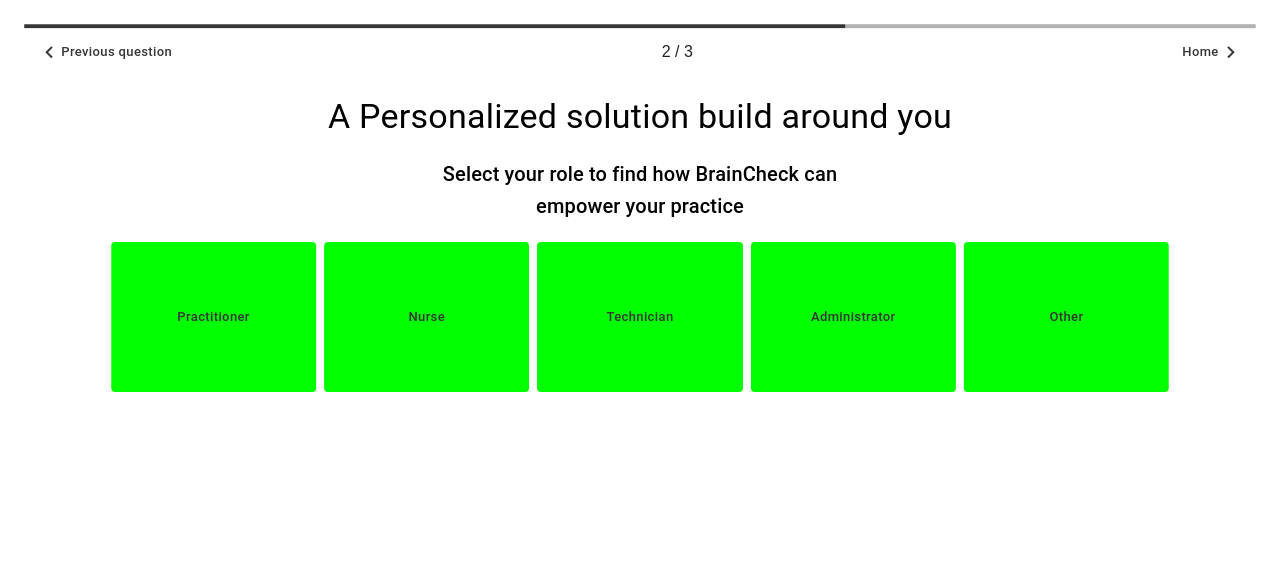
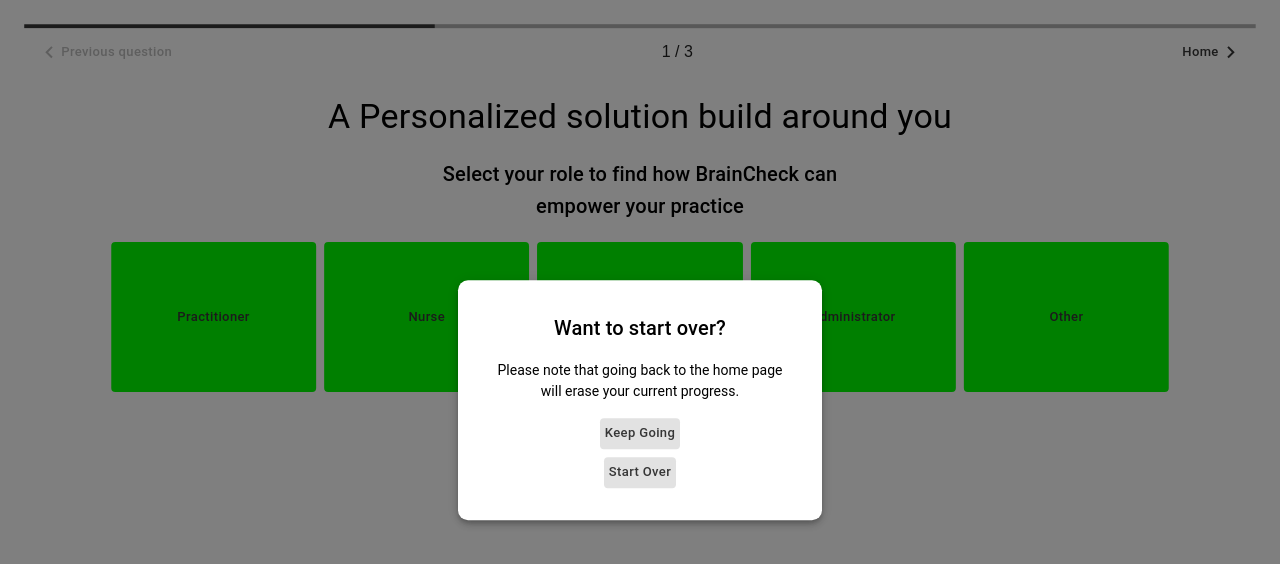
Before and after one commit to norrico31/braincheck, a React (Vite) app: page /select-role in a window 1280 px wide. Both pictures are taken after a click on the button "Home". Shown: the top 564 px of the page. Built offline with nearby package versions, Linux system fonts and the light colour scheme.

Commit message:
home functionality without going back to start

```diff
--- a/src/Pages/Home.tsx
+++ b/src/Pages/Home.tsx
@@ -85,5 +85,6 @@
     minWidth: 250,
     bgcolor: 'background.paper',
     boxShadow: 5,
+    borderRadius: '10px',
     p: 4,
 };
--- a/src/Pages/SelectRole.tsx
+++ b/src/Pages/SelectRole.tsx
@@ -1,4 +1,5 @@
 import * as React from 'react';
+import { useNavigate, useSearchParams } from "react-router-dom";
 import LinearProgress from '@mui/material/LinearProgress';
 import Typography from '@mui/material/Typography';
 import Container from '@mui/material/Container';
@@ -9,6 +10,10 @@
 import { Button } from '../shared/components';
 import KeyboardArrowLeft from '@mui/icons-material/KeyboardArrowLeft';
 import KeyboardArrowRight from '@mui/icons-material/KeyboardArrowRight';
+import Modal from '@mui/material/Modal';
+import Slide from '@mui/material/Slide';
+import IconButton from '@mui/material/IconButton';
+import CloseIcon from '@mui/icons-material/Close';
 
 function LinearWithValueLabel({ progress, handleProgress }: { progress: number; handleProgress: () => void }) {
     React.useEffect(() => {
@@ -58,11 +63,12 @@
     const [progress, setProgress] = React.useState(33.33)
     const maxSteps = steps.length;
     const [selectedLabel, setSelectedLabel] = React.useState<undefined | string>()
-    console.log(selectedLabel)
-    const handleNext = () => {
-        setActiveStep((prevActiveStep) => prevActiveStep + 1);
-        setProgress(progress + 33.33)
-    };
+    const [isOpenModalStart, setIsOpenModalStart] = React.useState(false);
+
+    // const handleNext = () => {
+    //     setActiveStep((prevActiveStep) => prevActiveStep + 1);
+    //     setProgress(progress + 33.33)
+    // };
 
     const handleBack = () => {
         setActiveStep((prevActiveStep) => prevActiveStep - 1);
@@ -80,7 +86,7 @@
                 nextButton={
                     <Button
                         size="small"
-                        onClick={handleNext}
+                        onClick={() => setIsOpenModalStart(true)}
                         disabled={activeStep === maxSteps - 1}
                     >
                         Home
@@ -115,6 +121,10 @@
                     </Grid>
                 ))}
             </Grid>
+            <ModalStart open={isOpenModalStart} handleClose={() => {
+                setSelectedLabel(undefined)
+                setIsOpenModalStart(false)
+            }} />
         </Box>
     )
 }
@@ -147,6 +157,63 @@
     return <Button sx={{ width: '100%', height: '150px', background: 'lime' }} onClick={onClick}>{children}</Button>
 }
 
+
+function ModalStart({ open, handleClose }: { open: boolean; handleClose: () => void }) {
+    const navigate = useNavigate()
+    return <Modal
+        open={open}
+        onClose={handleClose}
+        aria-labelledby="modal-modal-title"
+        aria-describedby="modal-modal-description"
+
+    >
+        <Slide direction="up" in={open} mountOnEnter unmountOnExit onClick={(e) => {
+            e.stopPropagation()
+            handleClose()
+        }}>
+            <Box sx={{ width: '100%', height: '100%' }}>
+                <Box sx={style}>
+                    <Box textAlign='center'>
+                        <Typography id="modal-modal-title" variant="h6" component="h2">
+                            Want to start over?
+                        </Typography>
+                    </Box>
+                    <Paragraph id="modal-modal-description">
+                        Please note that going back to the home page will erase your current progress.
+                    </Paragraph>
+                    <Box display='flex' flexDirection='column' justifyContent='center' alignItems='center' gap={1} mt={2}>
+                        <Button sx={{ background: '#dededede' }} onClick={handleClose}>Keep Going</Button>
+                        <Button sx={{ background: '#dededede' }} onClick={() => {
+                            alert('go back to start functionality')
+                            // navigate('/select-role')
+                            handleClose()
+                        }}>Start Over</Button>
+                    </Box>
+                </Box>
+            </Box>
+        </Slide>
+    </Modal>
+}
+
+const style = {
+    position: 'absolute' as const,
+    top: '50%',
+    left: '50%',
+    transform: 'translate(-50%, -50%)',
+    maxWidth: '500px',
+    minWidth: 250,
+    bgcolor: 'background.paper',
+    boxShadow: 5,
+    borderRadius: '10px',
+    p: 4,
+};
+
+const Paragraph = ({ children, id }: { id: string; children: React.ReactNode }) => {
+    return <Typography id={id} sx={{ mt: 2, letterSpacing: 0, fontSize: 14, width: 300, textAlign: 'center' }}>
+        {children}
+    </Typography>
+}
+
 export default function SelectRole() {
     const [progress, setProgress] = React.useState(0);
 
```
Also changed, not shown: 1 other file (tests, documents, lock files or other folders).
